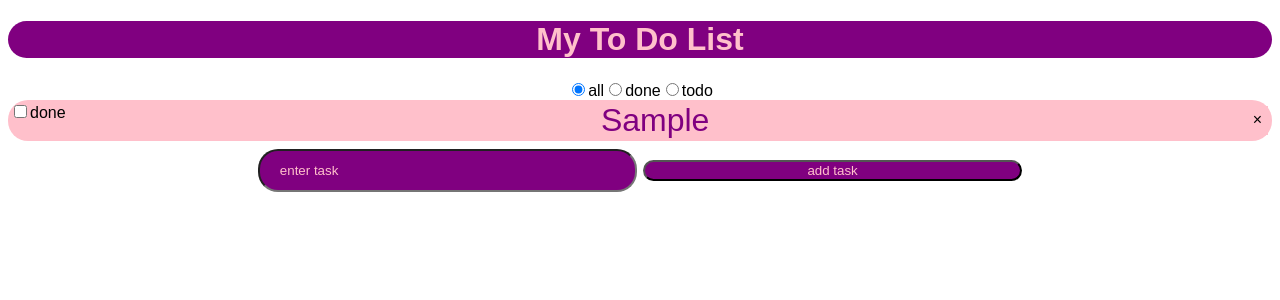
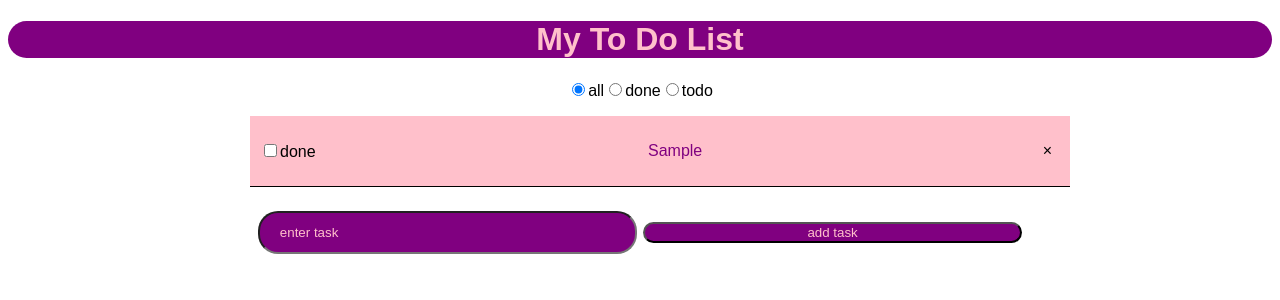
Before and after one commit to gmahima/ReactToDoList, a React (Create React App) app: page / in a window 1280 px wide. Both pictures are taken after typing "Sample" into the empty fields and a click on the input "add task". Shown: the top 300 px of the page. Built offline with nearby package versions, Linux system fonts and the light colour scheme.

Commit message:
modified styles

```diff
--- a/src/ToDoList.js
+++ b/src/ToDoList.js
@@ -13,6 +13,7 @@ const Title = styled.h1`
 const Application = styled.div`
   font-family: sans-serif;
   text-align: center;
+
 `;
 export default function ToDoList({ match }) {
   return (
--- a/src/components/Task.js
+++ b/src/components/Task.js
@@ -6,7 +6,7 @@ import { TaskContext } from "./context/index";
 
 const TaskName = styled.span`
   color: purple;
-  font-size: 2em;
+  font-size: 1em;
 `;
 
 const CloseButton = styled.button`
@@ -18,12 +18,24 @@ text-decoration: none;
 font-size: 16px;
 margin: 4px 2px;
 cursor: pointer;
+&:hover {
+  border: 1px solid black;
+}
 
 `;
 
 const ToDoItem = styled.div`
 display: flex;
 justify-content: space-between;
+border-bottom: 1px solid black;
+background-color: pink;
+width: 800px;
+height: 50px;
+padding: 10px;
+align-items: center;
+&:hover {
+  border: 1px solid black;
+}
 `
 
 
--- a/src/components/TaskList.js
+++ b/src/components/TaskList.js
@@ -4,11 +4,11 @@ import Task from "./Task";
 import styled from "styled-components";
 import { TaskContext } from "./context/index";
 
-const Div = styled.div`
-  padding: 2px;
-  background-color: ${props => (props.tasks.length === 0 ? "white" : "pink")};
-  border-radius: 20px;
-`;
+// const Div = styled.div`
+//   padding: 2px;
+//   background-color: ${props => (props.tasks.length === 0 ? "white" : "pink")};
+//   border-radius: 20px;
+// `;
 export default function TaskList() {
   const context = useContext(TaskContext);
 
@@ -25,13 +25,24 @@ export default function TaskList() {
 
   const taskList = myTasks.map((task) => (
 
-    <Task id={task.id} key={task.id.toString()} />
+    <li><Task id={task.id} key={task.id.toString()} /></li>
   ));
   return (
 
-    <div>
-      <Div tasks={taskList}>{taskList}</Div>
-    </div>
+        <TaskUl>
+          {
+            taskList
+          }
+        </TaskUl>
+
 
   );
 }
+const TaskUl = styled.ul`
+list-style: none;
+display: flex;
+align-items: center;
+flex-direction: column;
+
+
+`
```
